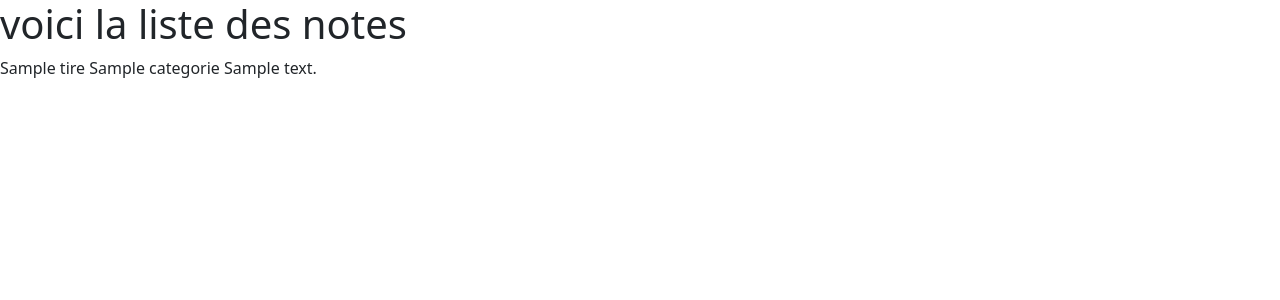
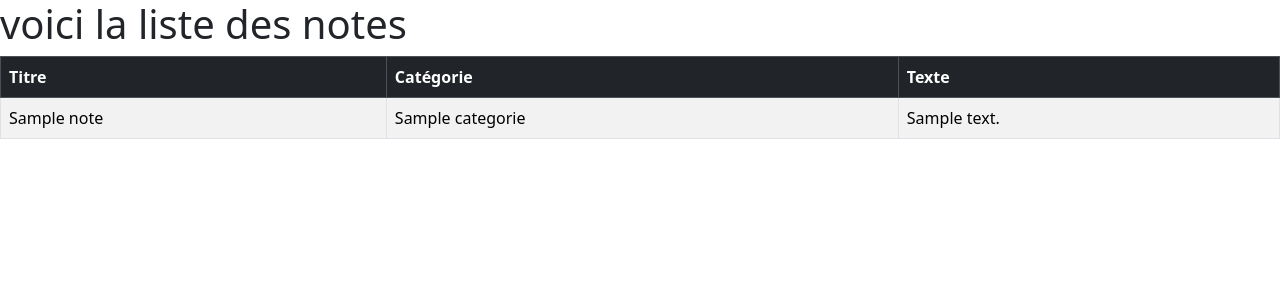
Before and after one commit to pierrelouishance/projet_web, a FastAPI app: template my_app/templates/liste_notes.html in a window 1280 px wide. Shown: the top 300 px of the page. Run offline with FastAPI, Linux system fonts and the light colour scheme; the template is opened without the code that fills it: most values are stand-ins (such as "Sample title", 1, 10 or a date in 2020).

Commit message:
liste_note OK

```diff
--- a/my_app/routes/notes.py
+++ b/my_app/routes/notes.py
@@ -17,7 +17,7 @@ templates = Jinja2Templates(directory="my_app/templates")
 
 # by PL
 @router.get('/all')
-def listes_notes(
+async def listes_notes(
     request: Request,
     # user: UserSchema = Depends(login_manager.optional),
 ):
--- a/my_app/templates/liste_notes.html
+++ b/my_app/templates/liste_notes.html
@@ -8,15 +8,31 @@
     <!-- <link rel="stylesheet" href="/static/css/styles.css"> -->
 </head>
 <body>
+    <h1> voici la liste des notes </h1>
+    <div class="table-responsive">
+        <table class="table table-striped table-bordered">
+            <thead class="table-dark">
+                <tr>
+                    <th scope="col">Titre</th>
+                    <th scope="col">Catégorie</th>
+                    <th scope="col">Texte</th>
 
-    <h1> voici la liste des notes </h1>
-    {% for note in notes %}
+                </tr>
+            </thead>
+            <tbody>
+                {% for note in notes %}
                 <tr>
-                    <td>{{ note.tire }}</td>
+                    <td>{{ note.titre }}</td>
                     <td class="text-truncate">{{ note.categorie }}</td>
                     <td class="text-truncate">{{ note.texte }}</td>
 
+
                 </tr>
                 {% endfor %}
+            </tbody>
+        </table>
+    </div>
+
+
 
 </body>
```
